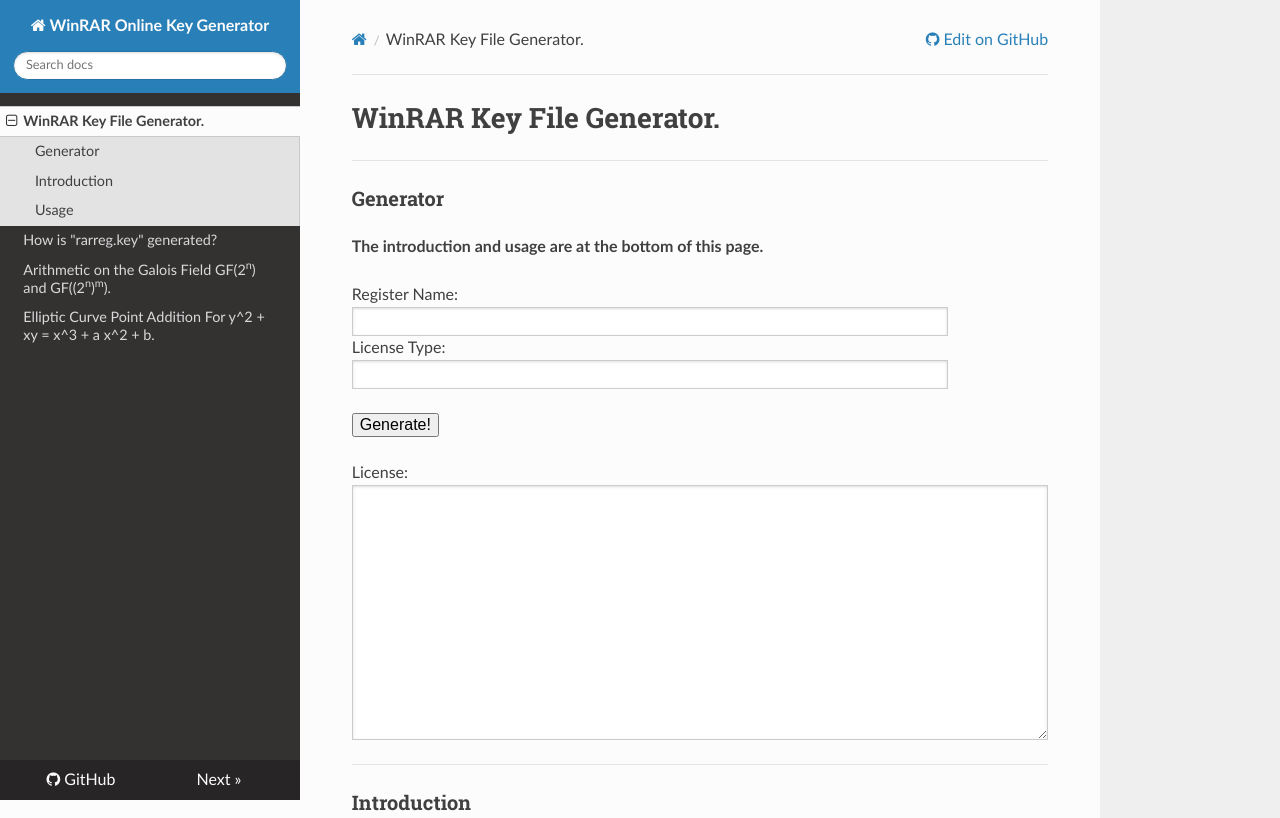
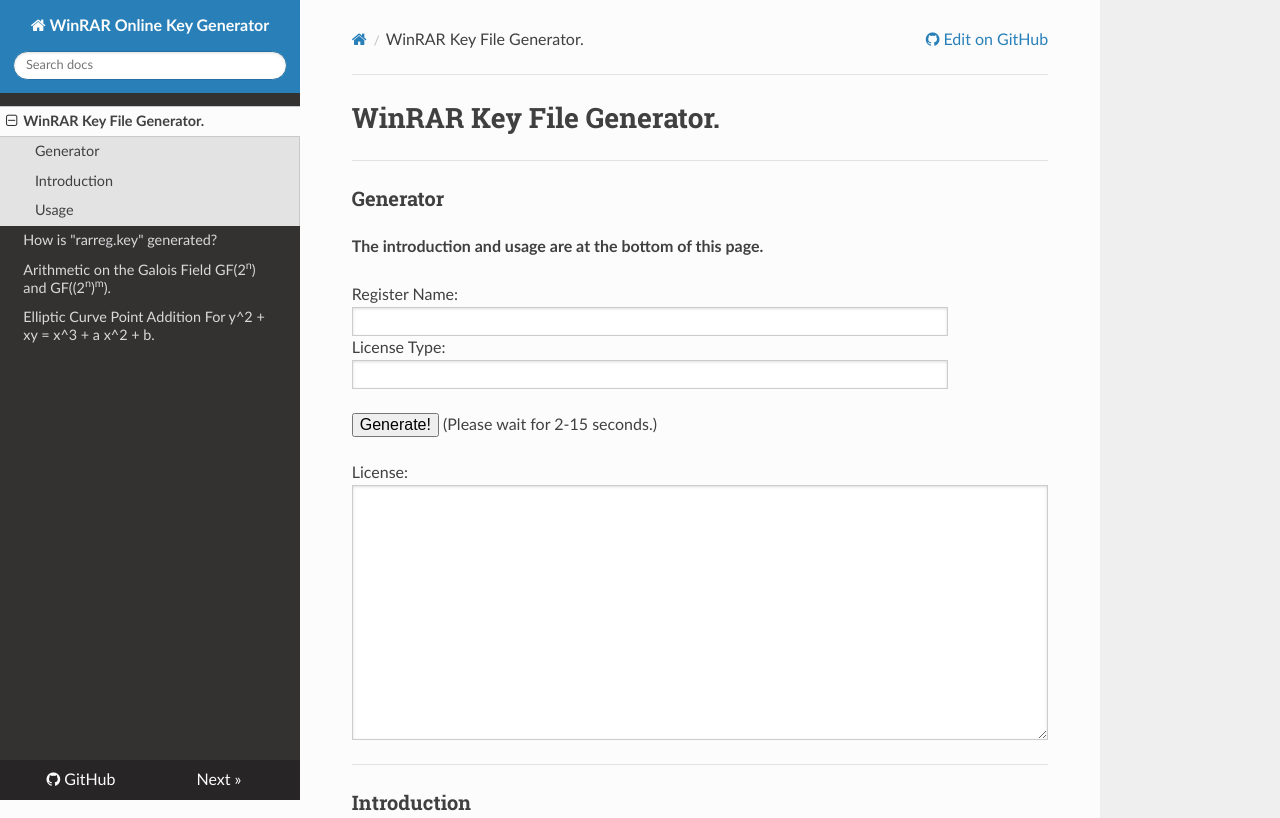
Before and after one commit to YJTSAI-17/WinRAR-KeyGen-Online, a plain HTML site: page docs/index.html in a window 1280 px wide. Shown: the top 818 px of the page. Drawn offline with nearby package versions, Linux system fonts and the light colour scheme.

Commit message:
Update Index.html
Update Index.html

```diff
--- a/docs/index.html
+++ b/docs/index.html
@@ -94,7 +94,7 @@
 <p><strong>The introduction and usage are at the bottom of this page.</strong><br><br>
 Register Name: <br><input type="text" id="USERNAME" size="80"> <br>
 License Type: <br><input type="text" id="LICENSETYPE" size="80"> <br><br>
-<button type="button" id="but">Generate!</button> <br> <br>
+<button type="button" id="but">Generate!</button> (Please wait for 2-15 seconds.) <br> <br>
 License: <br><textarea type="text" id="KEY" rows="16" cols="72"> </textarea></p>
 <script src="./src/KeyGen.js"></script>
 <script>
@@ -187,5 +187,5 @@ but.onclick = function () {
 
 <!--
 MkDocs version : 1.5.3
-Build Date UTC : 2023-10-02 18:24:57.827822+00:00
+Build Date UTC : 2023-10-03 01:20:57.003215+00:00
 -->
```
